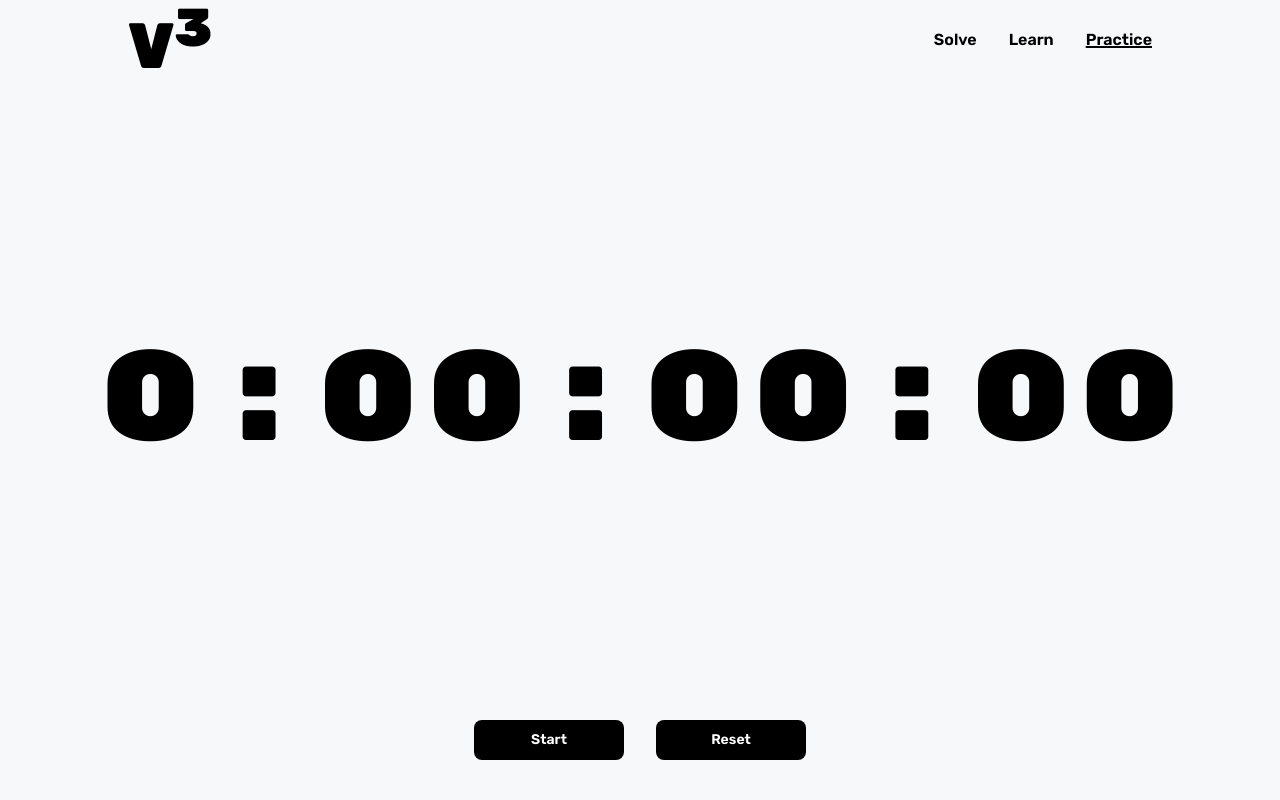
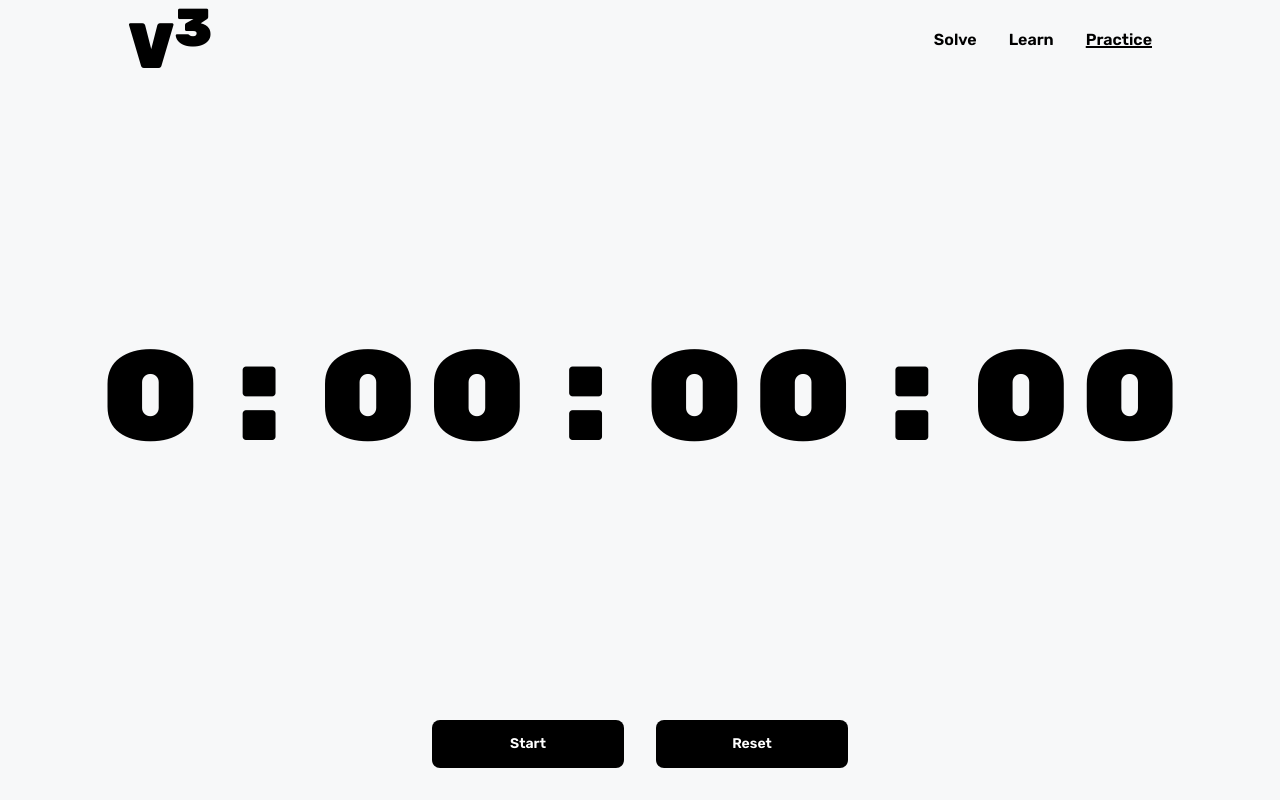
Before and after one commit to yelkhashab/VisionCubed, a React (Create React App) app: page /practice in a window 1280 px wide. Built offline with nearby package versions, Linux system fonts and the light colour scheme.

Commit message:
Update font sizes and dimensions in _global.scss

```diff
--- a/src/styles/partials/_global.scss
+++ b/src/styles/partials/_global.scss
@@ -60,14 +60,14 @@ body {
     }
 
     h3 {
-        @include format-text(1.25rem, 0.8125rem, 600);
+        @include format-text(1.75rem, 1rem, 300);
 
         @include tablet {
-            @include format-text(1.375rem, 0.875rem, 600);
+            @include format-text(1.75rem, 1.25rem, 600);
         }
 
         @include desktop {
-            @include format-text(1.375rem, 0.875rem, 600);
+            @include format-text(1.75rem, 1.25rem, 600);
         }
     }
 
@@ -154,15 +154,15 @@ body {
 
         @include tablet {
             @include format-text(1.375rem, 0.875rem, 600);
-            height: 2.5rem;
-            width: 9.375rem;
+            height: 3rem;
+            width: 12rem;
             flex-grow: 0;
         }
 
         @include desktop {
             @include format-text(1.375rem, 0.875rem, 600);
-            height: 2.5rem;
-            width: 9.375rem;
+            height: 3rem;
+            width: 12rem;
         }
 
         &:hover {
```
